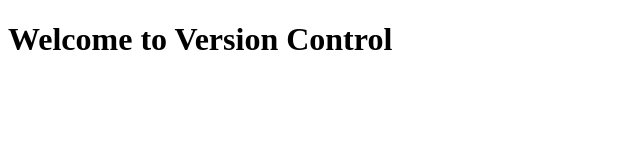
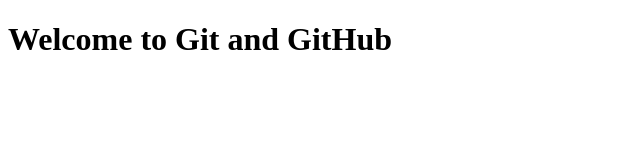
Before and after one commit to fresher2coder/sret_aida, a plain HTML site: page front_end/index.html in a window 1280 px wide. Shown: the whole page, without its empty margins (0-640 px from the left). Drawn offline with Linux system fonts and the light colour scheme.

Commit message:
chore(home_page): home page is updated with a new title

```diff
--- a/front_end/index.html
+++ b/front_end/index.html
@@ -7,7 +7,7 @@
   </head>
   <body>
     <header>
-      <h1 id="title">Welcome to Version Control</h1>
+      <h1 id="title">Welcome to Git and GitHub</h1>
     </header>
   </body>
 </html>
```
